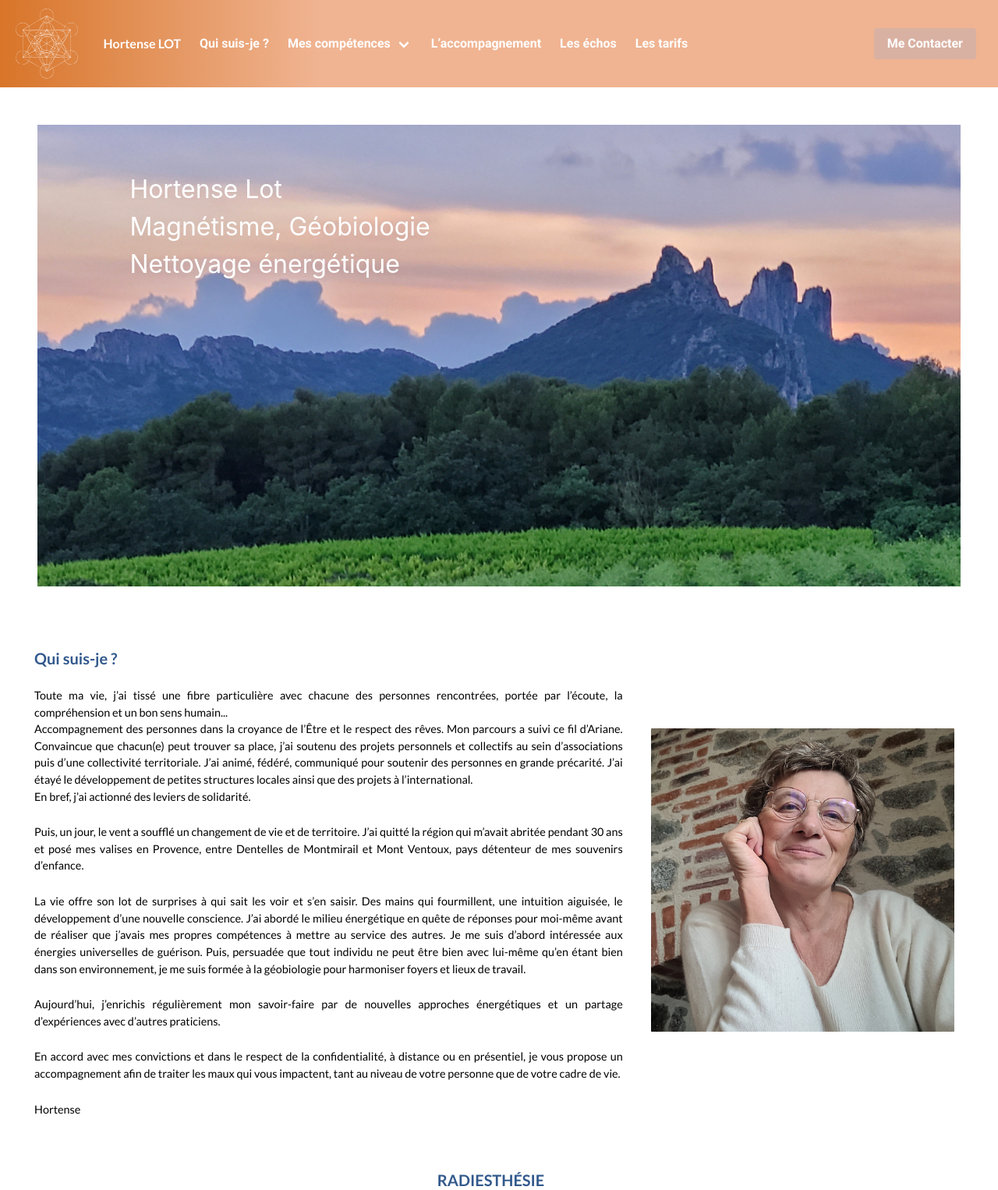
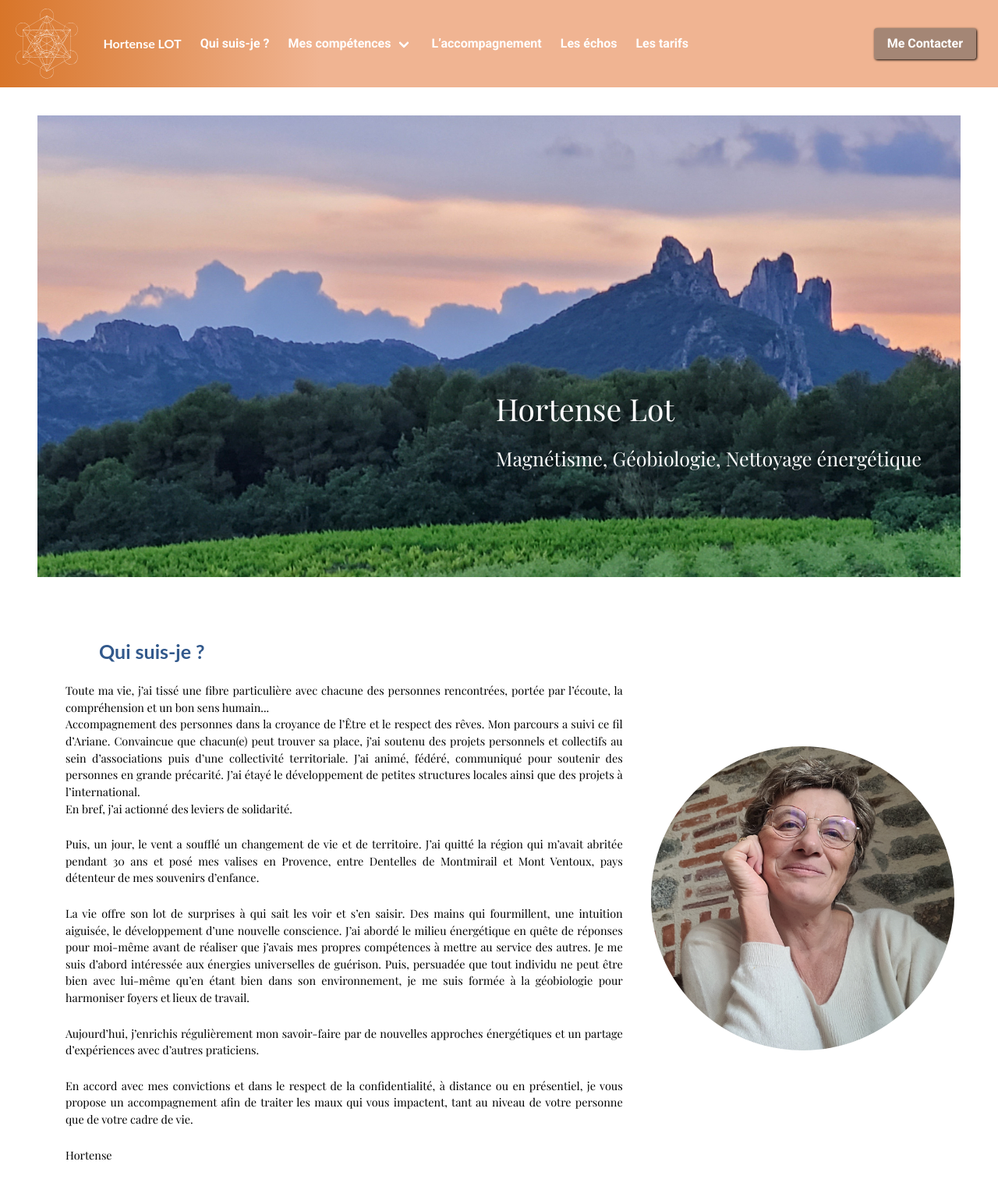
Before and after one commit to gaspard-lonchampt/gaspard-lonchampt.github.io, a website: page index.html in a window 1280 px wide. Shown: the top 1526 px of the page at 78% size. Drawn offline with nearby package versions, Linux system fonts and the light colour scheme; a web font is replaced by a local one.

Commit message:
update v1 miren

```diff
--- a/index.html
+++ b/index.html
@@ -17,7 +17,8 @@
 
 <body>
     <header>
-        <nav id="show" class="navbar is-align-items-center" aria-label="main navigation">
+        <nav id="show" class="navbar navbar-custom is-fixed-top is-align-items-center is-fixed-top"
+             aria-label="main navigation">
             <div class="navbar-brand">
                 <a class="navbar-item" href="index.html">
                     <figure class="image is-white">
@@ -78,7 +79,7 @@
                 <div class="navbar-end">
                     <div class="navbar-item mr-4">
                         <div class="buttons">
-                            <a class="button is-size-7-mobile" href="#contact">
+                            <a class="button is-size-7-mobile btn-contact" href="#contact">
                                 Me Contacter
                             </a>
                         </div>
@@ -96,6 +97,11 @@
                     <div data-aos="fade-down"
                         class="is-flex is-justify-content-center is-align-items-center image image-accueil">
                         <img src="assets/images/accueil.jpg" alt="accueil">
+
+                        <p>
+                            Hortense Lot <br>
+                            <span class="sub-slogan">Magnétisme, Géobiologie, Nettoyage énergétique</span>
+                        </p>
                     </div>
                 </div>
             </div>
@@ -164,8 +170,8 @@
                 </div>
                 <div class="column"></div>
                 <div class="column is-one-third">
-                    <figure class="image is-fullwidth">
-                        <img class="is-rounded is-border-round" src="assets/images/portrait_HL.jpg" alt="portrait">
+                    <figure class="image is-fullwidth author-img">
+                        <img class="" src="assets/images/portrait_HL.jpg" alt="portrait">
                     </figure>
                 </div>
                 <div class="column"></div>
@@ -183,7 +189,7 @@
                 </div>
                 <div class="column"></div>
                 <div class="is-three-quarters has-text-left">
-                    <h3 class="subtitle mt-2 is-uppercase">radiesthésie</h3>
+                    <h3 class="subtitle subtitle-heal mt-2 is-uppercase">radiesthésie</h3>
                     <p class="paragraphs">
                         Partons du principe que tout être vivant, végétal ou minéral, dégage une énergie quantifiable.
                     </p>
@@ -221,7 +227,7 @@
             <div class="columns mt-2 mb-6 is-vcentered" data-aos="fade-left" data-aos-easing="ease-in-sine">
                 <div class="column is-1"></div>
                 <div class="is-three-quarters has-text-left">
-                    <h3 class="subtitle mt-2 is-uppercase">géobiologie</h3>
+                    <h3 class="subtitle subtitle-heal mt-2 is-uppercase">géobiologie</h3>
                     <p class="paragraphs has-text-right">
                         « Celui qui veut perfectionner l’art de guérir,
                         <br>
@@ -288,7 +294,7 @@
                 </div>
                 <div class="column"></div>
                 <div class="is-three-quarters has-text-left">
-                    <h3 class="subtitle mt-2 is-uppercase">nettoyage énergétique</h3>
+                    <h3 class="subtitle subtitle-heal mt-2 is-uppercase">nettoyage énergétique</h3>
                     <p class="paragraphs">
                         Chacun sait que les murs ont des oreilles. Si ceux-ci pouvaient parler, ils nous conteraient la
                         mémoire des lieux et
@@ -332,7 +338,7 @@
             <div class="columns mt-2 mb-6 is-vcentered" data-aos="fade-left" data-aos-easing="ease-in-sine">
                 <div class="column is-1"></div>
                 <div class="is-three-quarters has-text-left">
-                    <h3 class="subtitle mt-2 is-uppercase">chromothérapie</h3>
+                    <h3 class="subtitle subtitle-heal mt-2 is-uppercase">chromothérapie</h3>
                     <br>
                     <p class="paragraphs">
                         Peu pratiquée en France, la chromothérapie est cependant reconnue depuis les années 1980 grâce
@@ -381,7 +387,7 @@
                 </div>
                 <div class="column"></div>
                 <div class="is-three-quarters has-text-left">
-                    <h3 class="subtitle mt-2 is-uppercase">tambour chamanique</h3>
+                    <h3 class="subtitle subtitle-heal mt-2 is-uppercase">tambour chamanique</h3>
                     <p class="paragraphs has-text-right">
                         « Le corps est le jardin de l’âme
                         <br>
@@ -417,8 +423,13 @@
             <div class="hero-body" id="accompagnement">
                 <div class="is-flex is-justify-content-center is-align-items-center">
                     <div data-aos="fade-down"
-                        class="is-flex is-justify-content-center is-align-items-center pb-3 mb-3 image image-accompagnement">
+                        class="is-flex is-justify-content-center is-align-items-center pb-3 mb-3 image image-accueil image-accompagnement">
                         <img src="assets/images/L_accompagnement.jpg" alt="accompagnement">
+
+                        <p>
+                            L’accompagnement au mieux-être<br>
+                            <span class="sub-slogan">Personnes, animaux, lieux</span>
+                        </p>
                     </div>
                 </div>
                 <p class="paragraphs mt-3 pt-3">
--- a/sass/mystyle.scss
+++ b/sass/mystyle.scss
@@ -2,7 +2,7 @@
 
 // Google font
 @import url("https://fonts.googleapis.com/css2?family=Roboto:ital,wght@0,100;0,300;0,400;0,500;0,700;0,900;1,100;1,300;1,400;1,500;1,700;1,900&display=swap");
-@import url('https://fonts.googleapis.com/css2?family=Lato:ital,wght@0,100;0,300;0,400;0,700;0,900;1,100;1,300;1,400;1,700;1,900&display=swap');
+@import url('https://fonts.googleapis.com/css2?family=Playfair+Display:ital,wght@0,400..900;1,400..900&display=swap');
 
 .navbar-item {
   font-family: 'Roboto', sans-serif;
@@ -31,7 +31,7 @@ $subtitle-family: "Lato", sans-serif;
 $subtitle-color: $title;
 $subtitle-weight: bold;
 
-$paragraph-family: "Lato", sans-serif;
+$paragraph-family: "Playfair Display", serif;
 $paragraph-color: $black;
 $paragraph-weight: normal;
 $paragraph-size: 0.90em;
@@ -98,26 +98,28 @@ $navbar-dropdown-arrow: $white;
   }
 }
 
-.image-accueil::after {
-  content: 'Hortense Lot\aMagnétisme, Géobiologie\aNettoyage énergétique';
-  white-space: pre; // Respecte les retours à la ligne dans content
+.image-accueil > p {
   position: absolute;
-  top: 10%; // Centrer le texte verticalement
-  left: 10%; // Centrer le texte horizontalement
-  color: #fff; // Couleur du texte
-  text-align: left; // Centrer le texte
-  font-size: 2em; // Taille du texte
+  padding: 10px;
+  bottom: 20%;
+  right: 40px;
+  font-size: 39px;
+  font-family: $paragraph-family;
 }
 
-.image-accompagnement::after {
-  content: "L’accompagnement au mieux-être\aPersonnes, animaux, lieux";
-  white-space: pre; // Respecte les retours à la ligne dans content
-  position: absolute;
-  top: 10%; // Centrer le texte verticalement
-  left: 10%; // Centrer le texte horizontalement
-  color: #fff; // Couleur du texte
-  text-align: left; // Centrer le texte
-  font-size: 2em; // Taille du texte
+.image-accueil.image-accompagnement > p {
+  background: rgba(155, 195, 225, 0.7);
+  bottom: 10%;
+  padding: 20px;
+  color: #333;
+}
+
+.image-accueil > p > .sub-slogan {
+  font-size: 25px;
+}
+
+.image.author-img > img {
+    border-radius: 50%;
 }
 
 .paragraphs {
@@ -183,6 +185,18 @@ html {
 }
 
 // bandeaux
+.navbar.navbar-custom {
+
+}
+
+.hero-body {
+  margin-top: 100px;
+}
+
+.button.btn-contact {
+  background: rgba(90, 90, 90, .5);
+  box-shadow: 1px 1px 3px black;
+}
 
 .hero.is-info {
   padding-bottom: 4rem !important;
@@ -198,6 +212,21 @@ html {
     font-size: 2rem;
     line-height: 1.125;
   }
+}
+
+h3.subtitle {
+  margin-left: 83px;
+  font-size: 25px;
+}
+
+.subtitle.subtitle-heal {
+    font-size: 34px;
+    text-transform: uppercase;
+    margin-left: 40px;
+}
+
+.paragraphs {
+  padding-left: 40px;
 }
 
 .columns.is-vcentered {
@@ -228,10 +257,10 @@ html {
 }
 
 // button
-.button {
+.button, #submit-button {
   border-top: $secondary;
   font-weight: 600;
-  background-color: $secondary !important;
+  background-color: $secondary;
 }
 
 // custom margin
```
Also changed, not shown: sass/mystyle.css, 1 other file.
